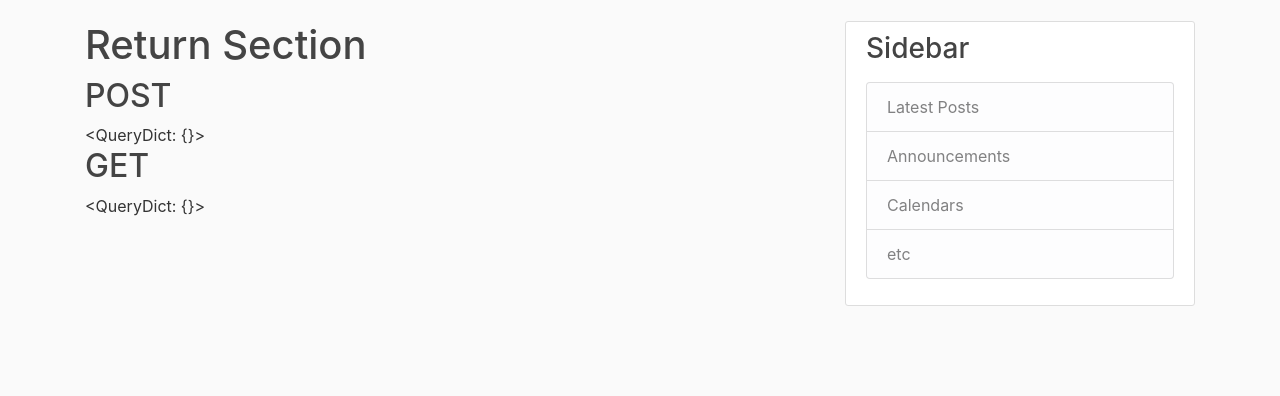
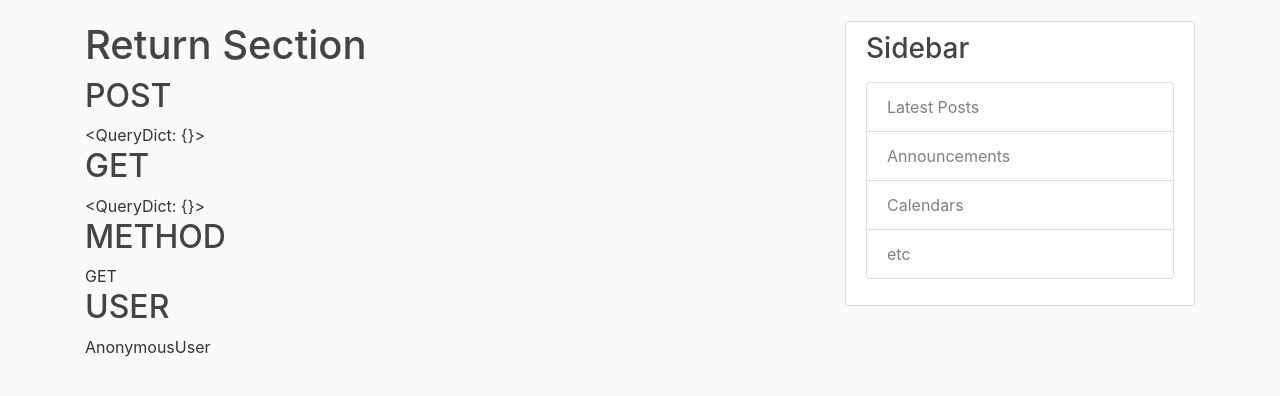
Before and after one commit to imbauer/Freelance_Django, a Django app: page /paypal-return/ in a window 1280 px wide. Shown: the part 59-455 px from the top of the page. Run offline with Django 3.2, Linux system fonts and the light colour scheme; some libraries are stand-ins or nearby versions.

Commit message:
Sandboxing PayPal feature

```diff
--- a/blog/templates/blog/paypal_return.html
+++ b/blog/templates/blog/paypal_return.html
@@ -8,4 +8,10 @@
     <h2>GET</h2>
     {{ get }}
 
+    <h2>METHOD</h2>
+    {{ method }}
+
+    <h2>USER</h2>
+    {{ user }}
+
 {% endblock content %}
--- a/blog/views.py
+++ b/blog/views.py
@@ -60,7 +60,7 @@ def home(request):
 
 @csrf_exempt
 def paypal_return(request):
-    context = {'post': request.POST, 'get': request.GET}
+    context = {'post': request.POST, 'get': request.GET, 'method': request.method, 'user': request.user}
     return render(request, 'blog/paypal_return.html', context)
 
 @csrf_exempt
```
